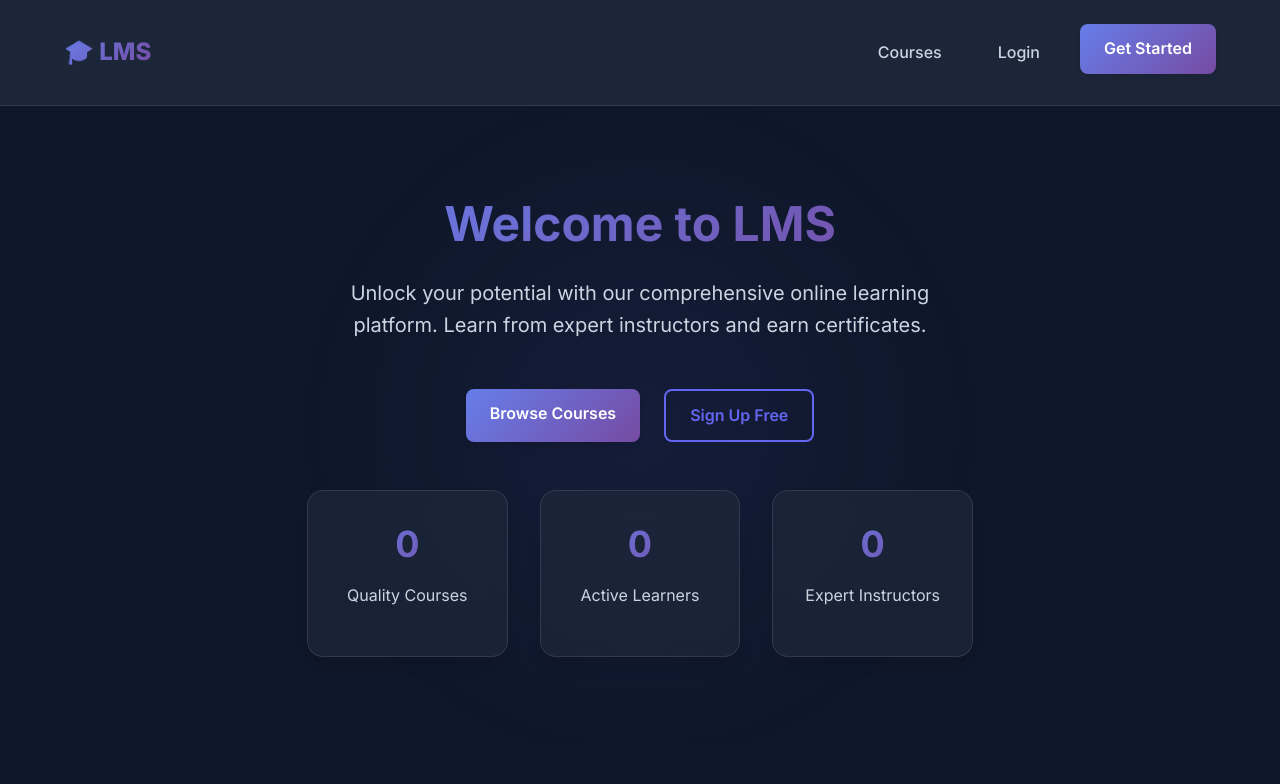
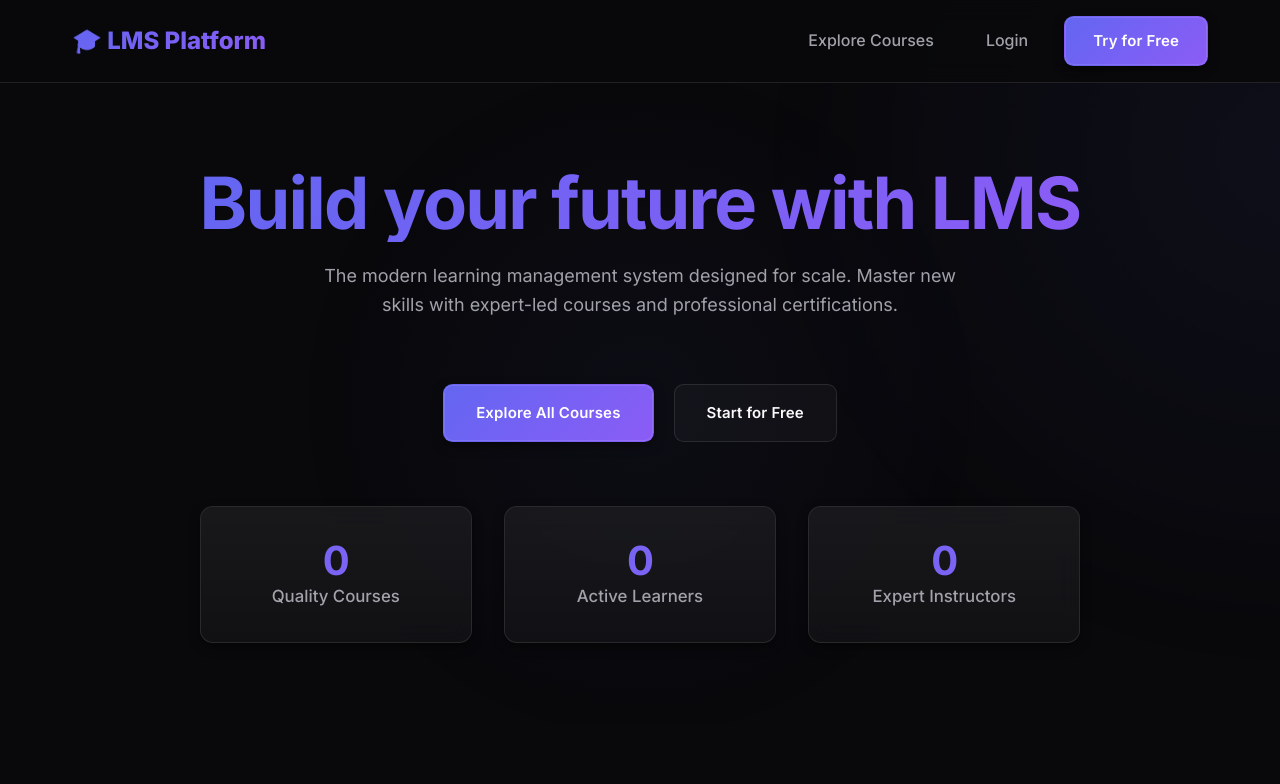
Before and after one commit to rid-coder-70/LMS-Web-Project--2, a plain HTML site: page frontend/index.html in a window 1280 px wide. Shown: the top 784 px of the page. Drawn offline with Linux system fonts and the light colour scheme; no server answers.

Commit message:
feat: overhaul UI/UX with modern SaaS aesthetic and verify core LMS functionality

```diff
--- a/frontend/css/main.css
+++ b/frontend/css/main.css
@@ -1,52 +1,57 @@
 :root {
-  /* Color Palette */
+  /* Color Palette - Linear/Zinc inspired */
   --primary: #6366f1;
   --primary-dark: #4f46e5;
   --primary-light: #818cf8;
-  --secondary: #f59e0b;
+  --secondary: #0ea5e9;
   --success: #10b981;
-  --danger: #ef4444;
+  --danger: #f43f5e;
   --warning: #f59e0b;
-  --info: #3b82f6;
+  --info: #06b6d4;
 
-  /* Gradients */
-  --gradient-primary: linear-gradient(135deg, #667eea 0%, #764ba2 100%);
-  --gradient-secondary: linear-gradient(135deg, #f093fb 0%, #f5576c 100%);
-  --gradient-success: linear-gradient(135deg, #4facfe 0%, #00f2fe 100%);
-  --gradient-warm: linear-gradient(135deg, #fa709a 0%, #fee140 100%);
+  /* Neutral Palette */
+  --bg-primary: #09090b;
+  /* Deep Zinc */
+  --bg-secondary: #18181b;
+  --bg-tertiary: #27272a;
+  --text-primary: #fafafa;
+  --text-secondary: #a1a1aa;
+  --text-muted: #71717a;
 
-  /* Dark Theme */
-  --bg-primary: #0f172a;
-  --bg-secondary: #1e293b;
-  --bg-tertiary: #334155;
-  --text-primary: #f1f5f9;
-  --text-secondary: #cbd5e1;
-  --text-muted: #94a3b8;
+  /* Border & Accents */
+  --border-primary: rgba(255, 255, 255, 0.1);
+  --border-secondary: rgba(255, 255, 255, 0.05);
+  --accent-glow: rgba(99, 102, 241, 0.15);
+
+  /* Gradients - Stripe inspired */
+  --gradient-primary: linear-gradient(135deg, #6366f1 0%, #8b5cf6 100%);
+  --gradient-surface: linear-gradient(180deg, rgba(255, 255, 255, 0.03) 0%, rgba(255, 255, 255, 0) 100%);
+  --gradient-glow: radial-gradient(circle at 50% 50%, var(--accent-glow) 0%, transparent 70%);
 
   /* Spacing */
   --spacing-xs: 0.5rem;
-  --spacing-sm: 1rem;
-  --spacing-md: 1.5rem;
+  --spacing-sm: 0.75rem;
+  --spacing-md: 1.25rem;
   --spacing-lg: 2rem;
-  --spacing-xl: 3rem;
+  --spacing-xl: 4rem;
 
   /* Border Radius */
-  --radius-sm: 0.375rem;
-  --radius-md: 0.5rem;
-  --radius-lg: 1rem;
-  --radius-xl: 1.5rem;
+  --radius-sm: 0.4rem;
+  --radius-md: 0.6rem;
+  --radius-lg: 0.8rem;
+  --radius-xl: 1.2rem;
 
-  /* Shadows */
-  --shadow-sm: 0 1px 2px 0 rgba(0, 0, 0, 0.05);
-  --shadow-md: 0 4px 6px -1px rgba(0, 0, 0, 0.1);
-  --shadow-lg: 0 10px 15px -3px rgba(0, 0, 0, 0.1);
-  --shadow-xl: 0 20px 25px -5px rgba(0, 0, 0, 0.1);
-  --shadow-glow: 0 0 20px rgba(99, 102, 241, 0.4);
+  /* Shadows - Multi-layered */
+  --shadow-sm: 0 1px 2px rgba(0, 0, 0, 0.5);
+  --shadow-md: 0 4px 12px -2px rgba(0, 0, 0, 0.6);
+  --shadow-lg: 0 12px 24px -4px rgba(0, 0, 0, 0.7);
+  --shadow-xl: 0 20px 40px -8px rgba(0, 0, 0, 0.8);
+  --shadow-glow: 0 0 30px rgba(99, 102, 241, 0.2);
 
   /* Transitions */
-  --transition-fast: 150ms ease;
-  --transition-base: 250ms ease;
-  --transition-slow: 350ms ease;
+  --transition-fast: 120ms cubic-bezier(0.4, 0, 0.2, 1);
+  --transition-base: 200ms cubic-bezier(0.4, 0, 0.2, 1);
+  --transition-slow: 400ms cubic-bezier(0.4, 0, 0.2, 1);
 }
 
 /* Reset & Base Styles */
@@ -62,25 +67,52 @@ body {
   color: var(--text-primary);
   line-height: 1.6;
   overflow-x: hidden;
+  -webkit-font-smoothing: antialiased;
+  -moz-osx-font-smoothing: grayscale;
 }
 
 /* Typography */
-h1, h2, h3, h4, h5, h6 {
+h1,
+h2,
+h3,
+h4,
+h5,
+h6 {
   font-weight: 700;
-  line-height: 1.2;
+  letter-spacing: -0.025em;
+  line-height: 1.1;
   margin-bottom: var(--spacing-sm);
+  color: var(--text-primary);
 }
 
-h1 { font-size: 3rem; }
-h2 { font-size: 2.25rem; }
-h3 { font-size: 1.875rem; }
-h4 { font-size: 1.5rem; }
-h5 { font-size: 1.25rem; }
-h6 { font-size: 1rem; }
+h1 {
+  font-size: 3.5rem;
+}
+
+h2 {
+  font-size: 2.5rem;
+}
+
+h3 {
+  font-size: 2rem;
+}
+
+h4 {
+  font-size: 1.5rem;
+}
+
+h5 {
+  font-size: 1.25rem;
+}
+
+h6 {
+  font-size: 1.125rem;
+}
 
 p {
-  margin-bottom: var(--spacing-sm);
+  margin-bottom: var(--spacing-md);
   color: var(--text-secondary);
+  font-size: 1.05rem;
 }
 
 a {
@@ -97,70 +129,50 @@ a:hover {
 .container {
   max-width: 1200px;
   margin: 0 auto;
-  padding: 0 var(--spacing-md);
+  padding: 0 var(--spacing-lg);
 }
 
 /* Buttons */
 .btn {
-  display: inline-block;
-  padding: 0.75rem 1.5rem;
-  border: none;
+  display: inline-flex;
+  align-items: center;
+  justify-content: center;
+  padding: 0.75rem 1.75rem;
+  border: 1px solid transparent;
   border-radius: var(--radius-md);
   font-weight: 600;
-  font-size: 1rem;
+  font-size: 0.9375rem;
   cursor: pointer;
   transition: all var(--transition-base);
   text-align: center;
   position: relative;
-  overflow: hidden;
-}
-
-.btn::before {
-  content: '';
-  position: absolute;
-  top: 0;
-  left: -100%;
-  width: 100%;
-  height: 100%;
-  background: rgba(255, 255, 255, 0.2);
-  transition: left var(--transition-base);
-}
-
-.btn:hover::before {
-  left: 100%;
+  gap: 0.5rem;
+  letter-spacing: 0.01em;
 }
 
 .btn-primary {
   background: var(--gradient-primary);
   color: white;
-  box-shadow: var(--shadow-md);
+  box-shadow: 0 0 0 1px rgba(255, 255, 255, 0.1) inset, var(--shadow-md);
 }
 
 .btn-primary:hover {
-  transform: translateY(-2px);
-  box-shadow: var(--shadow-lg), var(--shadow-glow);
-}
-
-.btn-secondary {
-  background: var(--gradient-secondary);
-  color: white;
-  box-shadow: var(--shadow-md);
-}
-
-.btn-success {
-  background: var(--success);
-  color: white;
+  transform: translateY(-1px);
+  box-shadow: 0 0 0 1px rgba(255, 255, 255, 0.2) inset, var(--shadow-lg), var(--shadow-glow);
+  filter: brightness(1.1);
 }
 
 .btn-outline {
-  background: transparent;
-  border: 2px solid var(--primary);
-  color: var(--primary);
+  background: rgba(255, 255, 255, 0.03);
+  border: 1px solid var(--border-primary);
+  color: var(--text-primary);
 }
 
 .btn-outline:hover {
-  background: var(--primary);
+  background: rgba(255, 255, 255, 0.08);
+  border-color: var(--text-secondary);
   color: white;
+  transform: translateY(-1px);
 }
 
 /* Cards */
@@ -168,21 +180,35 @@ a:hover {
   background: var(--bg-secondary);
   border-radius: var(--radius-lg);
   padding: var(--spacing-lg);
-  box-shadow: var(--shadow-lg);
+  box-shadow: var(--shadow-md);
   transition: var(--transition-base);
-  border: 1px solid rgba(255, 255, 255, 0.1);
+  border: 1px solid var(--border-primary);
+  position: relative;
+  overflow: hidden;
+}
+
+.card::before {
+  content: '';
+  position: absolute;
+  top: 0;
+  left: 0;
+  right: 0;
+  height: 100%;
+  background: var(--gradient-surface);
+  pointer-events: none;
 }
 
 .card:hover {
-  transform: translateY(-5px);
+  transform: translateY(-4px);
   box-shadow: var(--shadow-xl);
-  border-color: rgba(99, 102, 241, 0.3);
+  border-color: var(--primary-light);
 }
 
 .card-glass {
-  background: rgba(30, 41, 59, 0.7);
-  backdrop-filter: blur(10px);
-  border: 1px solid rgba(255, 255, 255, 0.1);
+  background: rgba(24, 24, 27, 0.6);
+  backdrop-filter: blur(12px);
+  -webkit-backdrop-filter: blur(12px);
+  border: 1px solid var(--border-primary);
 }
 
 /* Forms */
@@ -192,37 +218,40 @@ a:hover {
 
 .form-label {
   display: block;
-  margin-bottom: var(--spacing-xs);
-  font-weight: 600;
-  color: var(--text-primary);
+  margin-bottom: 0.5rem;
+  font-weight: 500;
+  font-size: 0.875rem;
+  color: var(--text-secondary);
 }
 
 .form-control {
   width: 100%;
   padding: 0.75rem 1rem;
   background: var(--bg-tertiary);
-  border: 2px solid transparent;
+  border: 1px solid var(--border-primary);
   border-radius: var(--radius-md);
   color: var(--text-primary);
-  font-size: 1rem;
+  font-size: 0.9375rem;
   transition: var(--transition-base);
 }
 
 .form-control:focus {
   outline: none;
   border-color: var(--primary);
-  box-shadow: 0 0 0 3px rgba(99, 102, 241, 0.1);
+  background: var(--bg-secondary);
+  box-shadow: 0 0 0 4px rgba(99, 102, 241, 0.15);
 }
 
 /* Navigation */
 .navbar {
-  background: rgba(30, 41, 59, 0.9);
-  backdrop-filter: blur(10px);
-  padding: var(--spacing-md) 0;
+  background: rgba(9, 9, 11, 0.8);
+  backdrop-filter: blur(12px);
+  -webkit-backdrop-filter: blur(12px);
+  padding: 1rem 0;
   position: sticky;
   top: 0;
   z-index: 1000;
-  border-bottom: 1px solid rgba(255, 255, 255, 0.1);
+  border-bottom: 1px solid var(--border-primary);
 }
 
 .navbar .container {
@@ -266,18 +295,32 @@ a:hover {
   gap: var(--spacing-lg);
 }
 
-.grid-2 { grid-template-columns: repeat(2, 1fr); }
-.grid-3 { grid-template-columns: repeat(3, 1fr); }
-.grid-4 { grid-template-columns: repeat(4, 1fr); }
+.grid-2 {
+  grid-template-columns: repeat(2, 1fr);
+}
+
+.grid-3 {
+  grid-template-columns: repeat(3, 1fr);
+}
+
+.grid-4 {
+  grid-template-columns: repeat(4, 1fr);
+}
 
 @media (max-width: 768px) {
-  .grid-2, .grid-3, .grid-4 {
+
+  .grid-2,
+  .grid-3,
+  .grid-4 {
     grid-template-columns: 1fr;
   }
 }
 
 /* Utilities */
-.text-center { text-align: center; }
+.text-center {
+  text-align: center;
+}
+
 .text-gradient {
   background: var(--gradient-primary);
   -webkit-background-clip: text;
@@ -285,13 +328,29 @@ a:hover {
   background-clip: text;
 }
 
-.mt-1 { margin-top: var(--spacing-sm); }
-.mt-2 { margin-top: var(--spacing-md); }
-.mt-3 { margin-top: var(--spacing-lg); }
+.mt-1 {
+  margin-top: var(--spacing-sm);
+}
 
-.mb-1 { margin-bottom: var(--spacing-sm); }
-.mb-2 { margin-bottom: var(--spacing-md); }
-.mb-3 { margin-bottom: var(--spacing-lg); }
+.mt-2 {
+  margin-top: var(--spacing-md);
+}
+
+.mt-3 {
+  margin-top: var(--spacing-lg);
+}
+
+.mb-1 {
+  margin-bottom: var(--spacing-sm);
+}
+
+.mb-2 {
+  margin-bottom: var(--spacing-md);
+}
+
+.mb-3 {
+  margin-bottom: var(--spacing-lg);
+}
 
 .py-3 {
   padding-top: var(--spacing-lg);
@@ -326,8 +385,30 @@ a:hover {
 }
 
 @keyframes pulse {
-  0%, 100% { opacity: 0.5; }
-  50% { opacity: 1; }
+
+  0%,
+  100% {
+    opacity: 0.3;
+    transform: scale(1);
+  }
+
+  50% {
+    opacity: 0.6;
+    transform: scale(1.05);
+  }
+}
+
+.bg-glow {
+  position: fixed;
+  top: -10%;
+  left: 50%;
+  transform: translateX(-50%);
+  width: 100vw;
+  height: 100vh;
+  background: radial-gradient(circle at 50% 30%, rgba(99, 102, 241, 0.12) 0%, transparent 60%);
+  pointer-events: none;
+  z-index: -1;
+  animation: pulse 8s ease-in-out infinite;
 }
 
 .hero-content {
@@ -370,7 +451,9 @@ a:hover {
 }
 
 @keyframes spin {
-  to { transform: rotate(360deg); }
+  to {
+    transform: rotate(360deg);
+  }
 }
 
 /* Modal */
@@ -408,6 +491,7 @@ a:hover {
     opacity: 0;
     transform: translateY(50px);
   }
+
   to {
     opacity: 1;
     transform: translateY(0);
@@ -420,8 +504,13 @@ a:hover {
 }
 
 @keyframes fadeIn {
-  from { opacity: 0; }
-  to { opacity: 1; }
+  from {
+    opacity: 0;
+  }
+
+  to {
+    opacity: 1;
+  }
 }
 
 .slide-up {
@@ -447,13 +536,25 @@ a:hover {
     transform: translateX(100%);
     opacity: 0;
   }
+
   to {
     transform: translateX(0);
     opacity: 1;
   }
 }
 
-.toast-success { background: var(--success); }
-.toast-error { background: var(--danger); }
-.toast-warning { background: var(--warning); }
-.toast-info { background: var(--info); }
+.toast-success {
+  background: var(--success);
+}
+
+.toast-error {
+  background: var(--danger);
+}
+
+.toast-warning {
+  background: var(--warning);
+}
+
+.toast-info {
+  background: var(--info);
+}
--- a/frontend/index.html
+++ b/frontend/index.html
@@ -13,45 +13,47 @@
 </head>
 
 <body>
+  <div class="bg-glow"></div>
+
   <!-- Navigation -->
   <nav class="navbar">
     <div class="container">
-      <a href="index.html" class="navbar-brand">🎓 LMS</a>
+      <a href="index.html" class="navbar-brand">🎓 LMS Platform</a>
       <ul class="navbar-menu">
-        <li><a href="courses.html" class="navbar-link">Courses</a></li>
+        <li><a href="courses.html" class="navbar-link">Explore Courses</a></li>
         <li><a href="login.html" class="navbar-link">Login</a></li>
-        <li><a href="register.html" class="btn btn-primary">Get Started</a></li>
+        <li><a href="register.html" class="btn btn-primary">Try for Free</a></li>
       </ul>
     </div>
   </nav>
 
   <!-- Hero Section -->
   <section class="hero">
-    <div class="hero-content">
-      <h1 class="text-gradient fade-in">Welcome to LMS</h1>
-      <p style="font-size: 1.25rem; max-width: 600px; margin: var(--spacing-md) auto;">
-        Unlock your potential with our comprehensive online learning platform.
-        Learn from expert instructors and earn certificates.
+    <div class="container hero-content">
+      <h1 class="text-gradient fade-in" style="font-size: clamp(2.5rem, 8vw, 4.5rem);">Build your future with LMS</h1>
+      <p style="font-size: 1.125rem; max-width: 650px; margin: var(--spacing-md) auto; color: var(--text-secondary);">
+        The modern learning management system designed for scale. Master new skills with expert-led courses and
+        professional certifications.
       </p>
       <div style="display: flex; gap: var(--spacing-md); justify-content: center; margin-top: var(--spacing-xl);">
-        <a href="courses.html" class="btn btn-primary">Browse Courses</a>
-        <a href="register.html" class="btn btn-outline">Sign Up Free</a>
+        <a href="courses.html" class="btn btn-primary" style="padding: 1rem 2rem;">Explore All Courses</a>
+        <a href="register.html" class="btn btn-outline" style="padding: 1rem 2rem;">Start for Free</a>
       </div>
 
       <!-- Stats -->
       <div class="grid grid-3"
-        style="margin-top: var(--spacing-xl); max-width: 800px; margin-left: auto; margin-right: auto;">
+        style="margin-top: var(--spacing-xl); max-width: 900px; margin-left: auto; margin-right: auto;">
         <div class="card card-glass text-center">
-          <h2 class="text-gradient" id="statCourses">—</h2>
-          <p>Quality Courses</p>
+          <h2 class="text-gradient" id="statCourses" style="font-size: 2.5rem; margin-bottom: 0;">—</h2>
+          <p style="margin-bottom: 0; font-weight: 500;">Quality Courses</p>
         </div>
         <div class="card card-glass text-center">
-          <h2 class="text-gradient" id="statLearners">—</h2>
-          <p>Active Learners</p>
+          <h2 class="text-gradient" id="statLearners" style="font-size: 2.5rem; margin-bottom: 0;">—</h2>
+          <p style="margin-bottom: 0; font-weight: 500;">Active Learners</p>
         </div>
         <div class="card card-glass text-center">
-          <h2 class="text-gradient" id="statInstructors">—</h2>
-          <p>Expert Instructors</p>
+          <h2 class="text-gradient" id="statInstructors" style="font-size: 2.5rem; margin-bottom: 0;">—</h2>
+          <p style="margin-bottom: 0; font-weight: 500;">Expert Instructors</p>
         </div>
       </div>
     </div>
```
Also changed, not shown: frontend/courses.html (+15 -10 lines), frontend/instructor-dashboard.html (+5 -3 lines), frontend/learner-dashboard.html (+5 -3 lines), README.md, backend/package.json (line endings or trailing spaces), backend/server.js (line endings or trailing spaces), frontend/course-details.html (line endings or trailing spaces), frontend/login.html (line endings or trailing spaces), frontend/register.html (line endings or trailing spaces), 2 other files.
